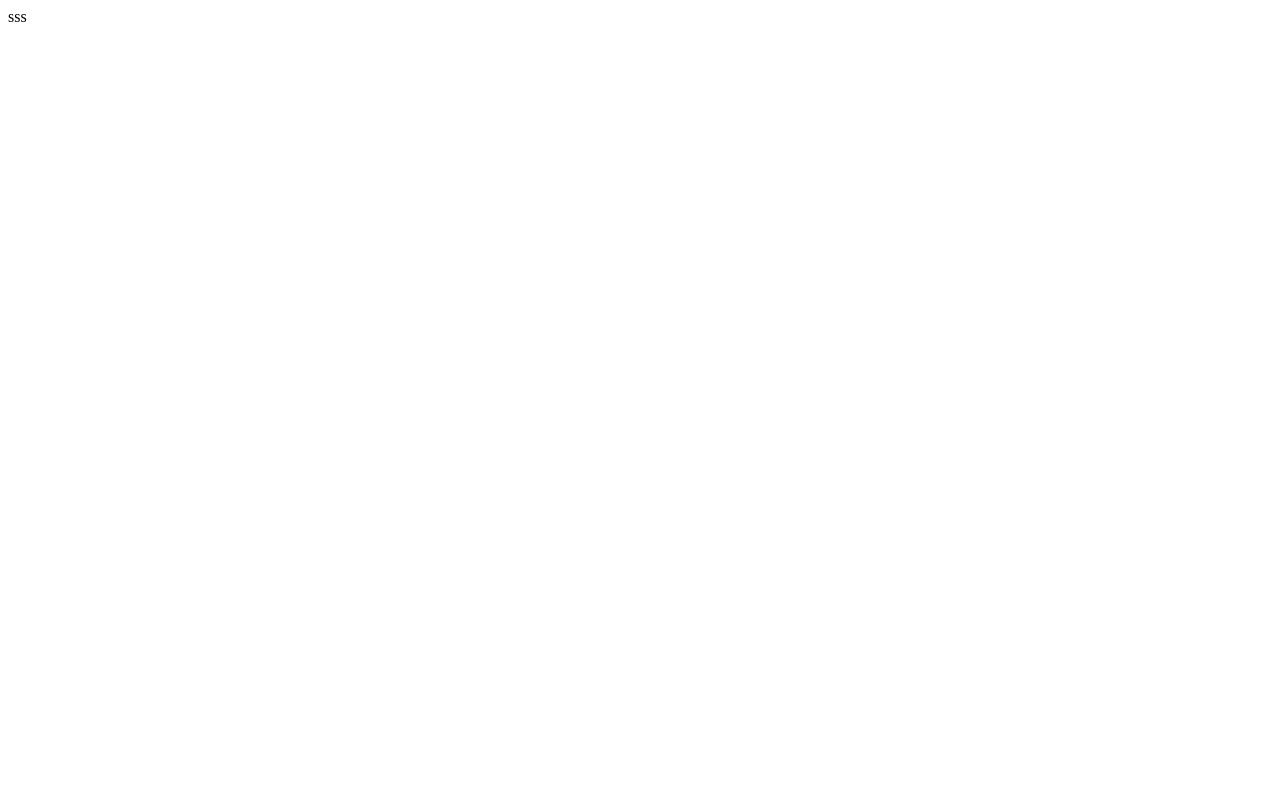
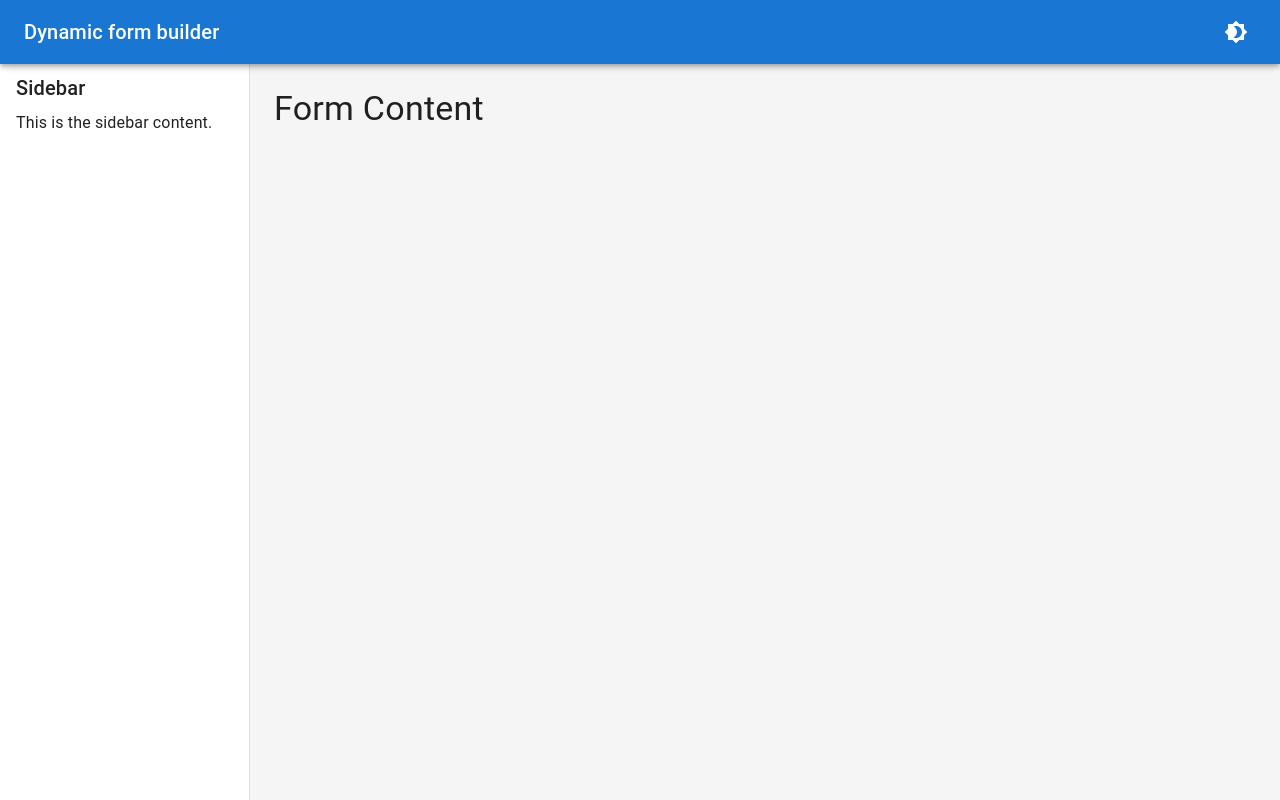
Before and after one commit to moodizone/forminator, a React (Vite) app: page / in a window 1280 px wide. Built offline with nearby package versions, Linux system fonts and the light colour scheme.

Commit message:
🚧 basic layout and theme switcher

```diff
--- a/src/App.tsx
+++ b/src/App.tsx
@@ -1,5 +1,71 @@
+import React from "react";
+import {
+  Box,
+  ThemeProvider,
+  createTheme,
+  CssBaseline,
+  PaletteMode,
+} from "@mui/material";
+import Sidebar from "./components/layout/drawer";
+import Header from "./components/layout/header";
+import Content from "./components/layout/content";
+
+function getTheme(mode: PaletteMode) {
+  return createTheme({
+    palette: {
+      mode,
+      ...(mode === "dark"
+        ? {
+            background: {
+              default: "#121212",
+              paper: "#1e1e1e",
+            },
+          }
+        : {
+            background: {
+              default: "#f5f5f5",
+              paper: "#ffffff",
+            },
+          }),
+    },
+  });
+}
+
 function App() {
-  return <div>sss</div>;
+  //================================
+  // Init
+  //================================
+  const [mobileOpen, setMobileOpen] = React.useState(false);
+  const [darkMode, setDarkMode] = React.useState(false);
+  const theme = getTheme(darkMode ? "dark" : "light");
+
+  //================================
+  // Handlers
+  //================================
+  const handleDrawerToggle = () => {
+    setMobileOpen(!mobileOpen);
+  };
+
+  //================================
+  // Render
+  //================================
+  return (
+    <ThemeProvider theme={theme}>
+      <CssBaseline />
+      <Box sx={{ display: "flex" }}>
+        <Header
+          darkMode={darkMode}
+          toggleDarkMode={() => setDarkMode((prev) => !prev)}
+          handleDrawerToggle={handleDrawerToggle}
+        />
+        <Sidebar
+          handleDrawerToggle={handleDrawerToggle}
+          mobileOpen={mobileOpen}
+        />
+        <Content />
+      </Box>
+    </ThemeProvider>
+  );
 }
 
 export default App;
--- /dev/null
+++ b/src/components/layout/content.tsx
@@ -0,0 +1,21 @@
+import { Box, Typography } from "@mui/material";
+
+function Content() {
+  return (
+    <Box
+      component="main"
+      sx={{
+        flexGrow: 1,
+        p: 3,
+        width: { sm: `calc(100% - 250px)` },
+        marginTop: "64px",
+      }}
+    >
+      <Typography variant="h4" gutterBottom>
+        Form Content
+      </Typography>
+    </Box>
+  );
+}
+
+export default Content;
--- /dev/null
+++ b/src/components/layout/drawer.tsx
@@ -0,0 +1,47 @@
+import { Box, Drawer, Typography, useMediaQuery } from "@mui/material";
+
+interface PropsType {
+  mobileOpen: boolean;
+  handleDrawerToggle: () => void;
+}
+
+function Sidebar({ handleDrawerToggle, mobileOpen }: PropsType) {
+  // auto-hides on mobile viewports
+  const isMobile = useMediaQuery("(max-width:750px)");
+  return (
+    <Box
+      component="nav"
+      sx={{
+        width: { sm: 250 },
+        flexShrink: { sm: 0 },
+      }}
+    >
+      <Drawer
+        variant={isMobile ? "temporary" : "permanent"}
+        open={mobileOpen}
+        onClose={handleDrawerToggle}
+        ModalProps={{ keepMounted: true }}
+        sx={{
+          "& .MuiDrawer-paper": { width: 250, boxSizing: "border-box" },
+        }}
+      >
+        <Box
+          sx={{
+            width: 250,
+            paddingX: 2,
+            paddingBottom: 2,
+            // calculated based on toolbar's height (56 and 64)
+            paddingTop: isMobile ? 8 : 9,
+          }}
+        >
+          <Typography variant="h6" gutterBottom>
+            Sidebar
+          </Typography>
+          <Typography>This is the sidebar content.</Typography>
+        </Box>
+      </Drawer>
+    </Box>
+  );
+}
+
+export default Sidebar;
--- /dev/null
+++ b/src/components/layout/header.tsx
@@ -0,0 +1,38 @@
+import { AppBar, IconButton, Toolbar, Typography } from "@mui/material";
+import Brightness4Icon from "@mui/icons-material/Brightness4";
+import Brightness7Icon from "@mui/icons-material/Brightness7";
+import MenuIcon from "@mui/icons-material/Menu";
+
+interface PropsType {
+  handleDrawerToggle: () => void;
+  toggleDarkMode: () => void;
+  darkMode: boolean;
+}
+
+function Header({ darkMode, handleDrawerToggle, toggleDarkMode }: PropsType) {
+  return (
+    <AppBar
+      position="fixed"
+      sx={{ zIndex: (theme) => theme.zIndex.drawer + 1 }}
+    >
+      <Toolbar>
+        <IconButton
+          color="inherit"
+          edge="start"
+          onClick={handleDrawerToggle}
+          sx={{ mr: 2, display: { sm: "none" } }}
+        >
+          <MenuIcon />
+        </IconButton>
+        <Typography variant="h6" noWrap sx={{ flexGrow: 1 }}>
+          {"Dynamic form builder"}
+        </Typography>
+        <IconButton color="inherit" onClick={toggleDarkMode}>
+          {darkMode ? <Brightness7Icon /> : <Brightness4Icon />}
+        </IconButton>
+      </Toolbar>
+    </AppBar>
+  );
+}
+
+export default Header;
```
